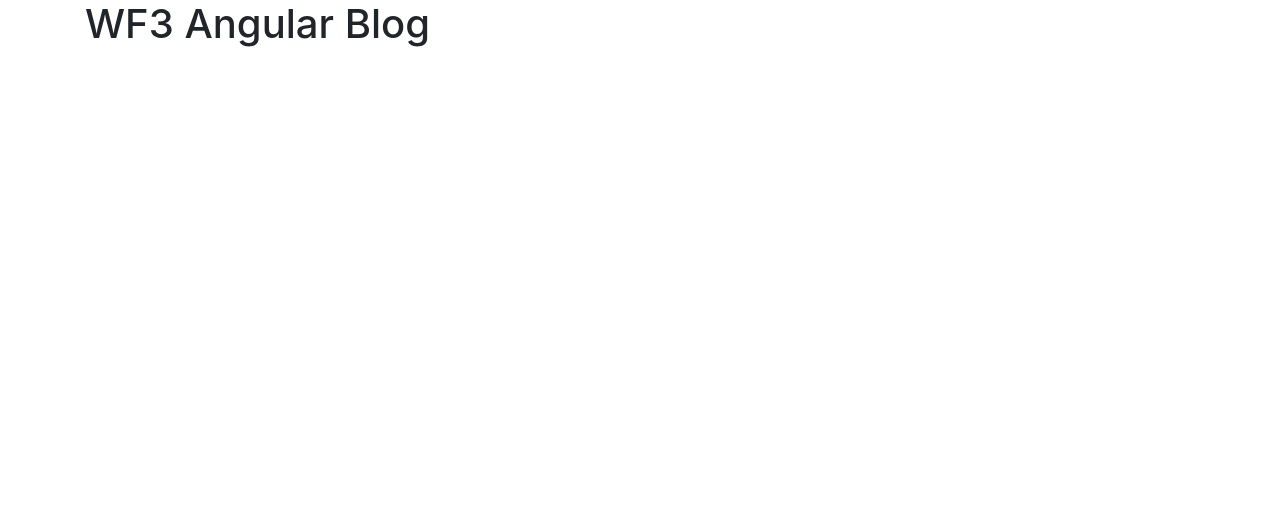
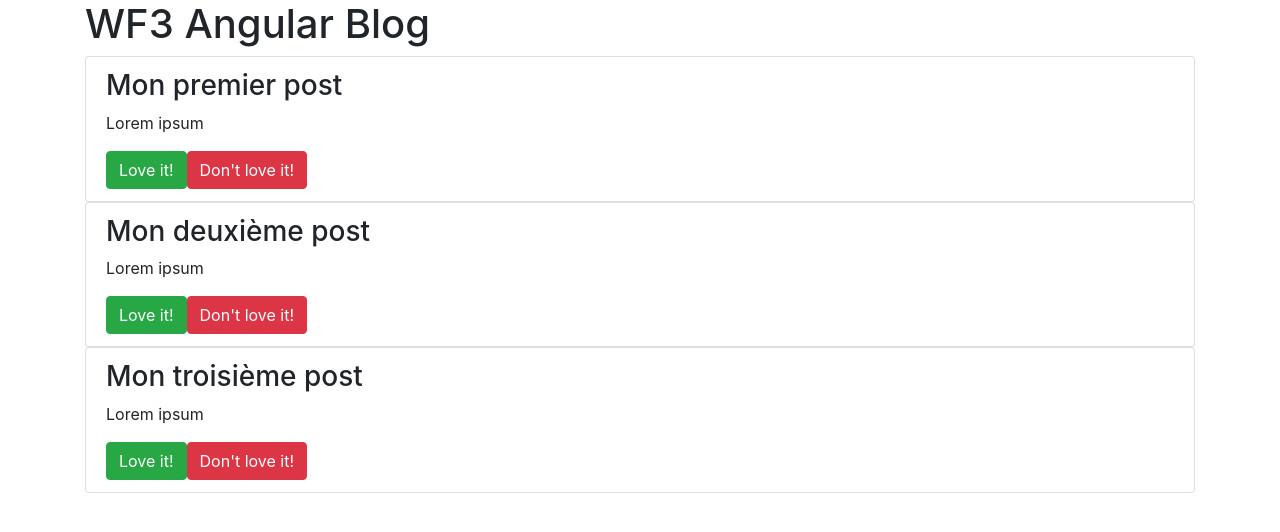
Before and after one commit to safikk/Blog, an Angular app: page / in a window 1280 px wide. Shown: the top 532 px of the page. Built offline with nearby package versions, Linux system fonts and the light colour scheme.

Commit message:
passing data

```diff
--- a/src/app/app.component.html
+++ b/src/app/app.component.html
@@ -1,3 +1,4 @@
 <div class="container">
   <h1>WF3 Angular Blog</h1>
+  <app-post-list></app-post-list>
 </div>
--- a/src/app/post-list/post-list.component.html
+++ b/src/app/post-list/post-list.component.html
@@ -1,3 +1,6 @@
-<p>
-  post-list works!
-</p>
+<ul class="list-group">
+  <app-post *ngFor="let p of posts"
+            [post] ="p"
+   ></app-post>
+
+</ul>
--- a/src/app/post-list/post-list.component.ts
+++ b/src/app/post-list/post-list.component.ts
@@ -6,6 +6,30 @@ import { Component, OnInit } from '@angular/core';
   styleUrls: ['./post-list.component.css']
 })
 export class PostListComponent implements OnInit {
+  posts: Array<Object> = [
+    {
+      title: "Mon premier post",
+      content: "Lorem ipsum",
+      loveIts: 0,
+      created_at: new Date()
+
+    },
+    {
+      title: "Mon deuxième post",
+      content: "Lorem ipsum",
+      loveIts: 0,
+      created_at: new Date()
+
+    },
+    {
+      title: "Mon troisième post",
+      content: "Lorem ipsum",
+      loveIts: 0,
+      created_at: new Date()
+
+    },
+
+  ];
 
   constructor() { }
 
--- a/src/app/post/post.component.html
+++ b/src/app/post/post.component.html
@@ -1,3 +1,8 @@
-<p>
-  post works!
-</p>
+<li class="list-group-item">
+  <h3> {{ post.title }}<span class="float-right">{{ post.date }}</span></h3>
+  <p>
+   {{ post.content }}
+  </p>
+  <button class="btn btn-success">Love it!</button>
+  <button class="btn btn-danger">Don't love it!</button>
+</li>
--- a/src/app/post/post.component.ts
+++ b/src/app/post/post.component.ts
@@ -1,4 +1,4 @@
-import { Component, OnInit } from '@angular/core';
+import { Component,Input, OnInit } from '@angular/core';
 
 @Component({
   selector: 'app-post',
@@ -7,6 +7,8 @@ import { Component, OnInit } from '@angular/core';
 })
 export class PostComponent implements OnInit {
 
+  @Input() post: Object;
+
   constructor() { }
 
   ngOnInit() {
```
